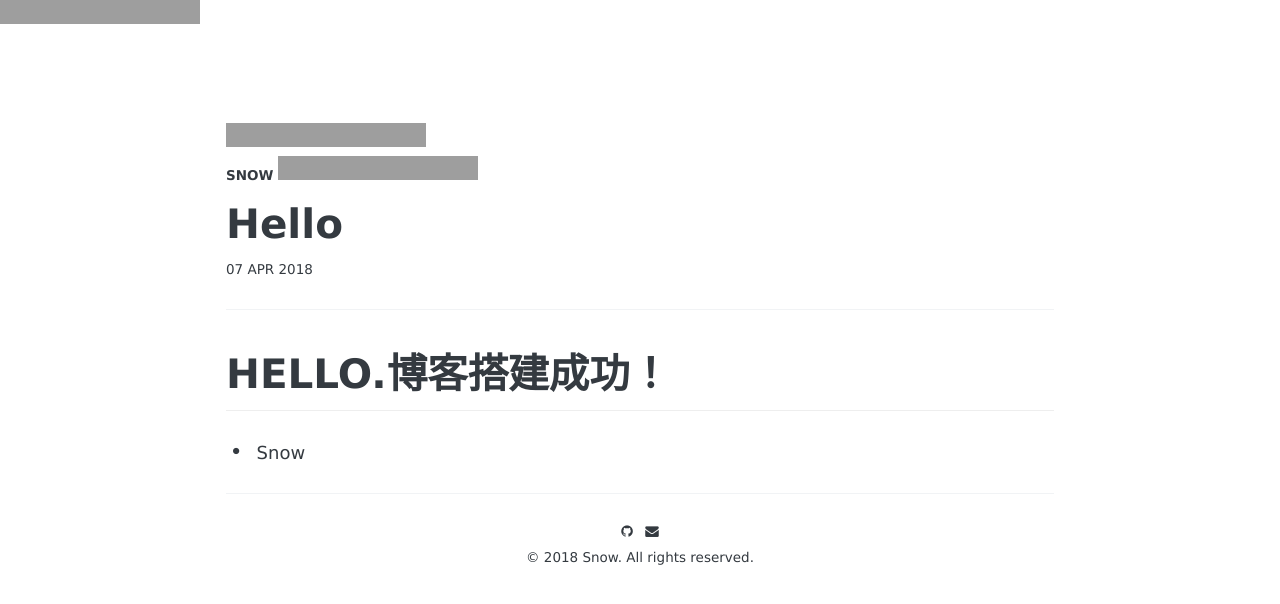
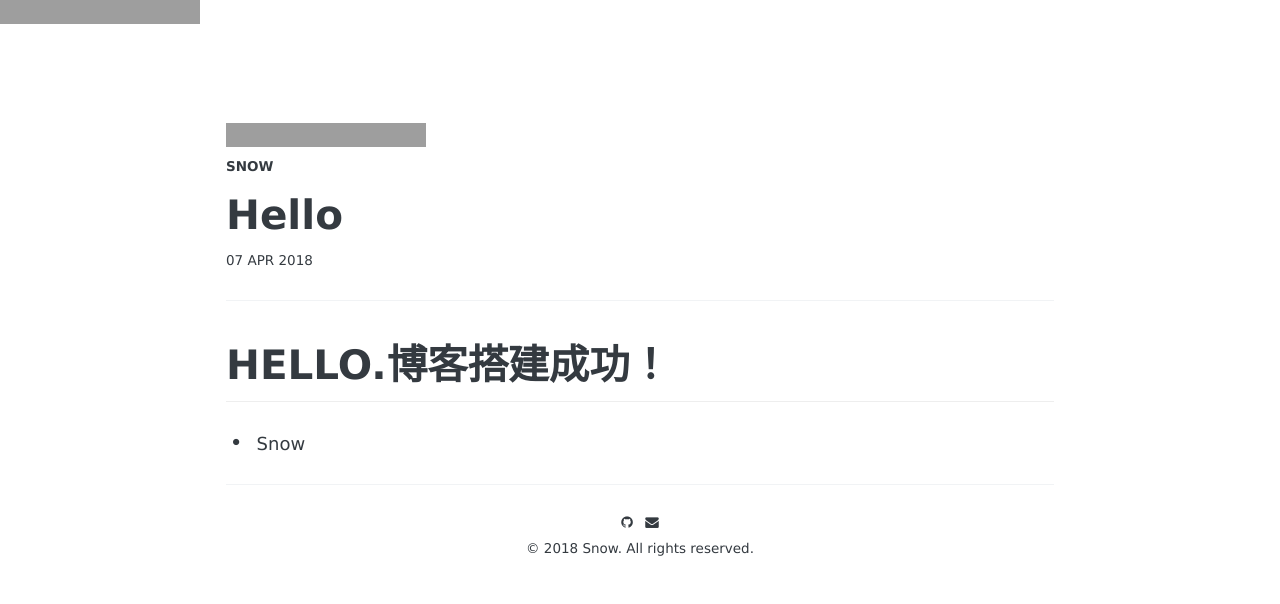
Before and after one commit to hkslover/hkslover.github.io, a Jekyll site: the page built from _posts/2018-04-07-hello.markdown, in a window 1280 px wide. Shown: the top 604 px of the page. Built offline with Jekyll 4.4.1, drawn with Linux system fonts in a browser that asks for light colours; some web fonts are replaced; comment, search, counter and statistics services are not loaded; grey boxes are pictures that could not be loaded.

Commit message:
Update post.html

```diff
--- a/_layouts/post.html
+++ b/_layouts/post.html
@@ -4,7 +4,7 @@ layout: default
 <header>
   <div class="header-small">
     <a href="{{site.url}}{{site.baseurl}}">{{ site.name }}</a>
-    {% include tianqi.html %}
+
   </div>
 </header>
 <div class="post">
@@ -20,7 +20,7 @@ layout: default
           <span>{{ tag }}</span>
         </a>
       </li>
-  {% include tianqi.html %}
+
 
       {% unless forloop.last %}{% endunless %}
       {% endfor %}
```
